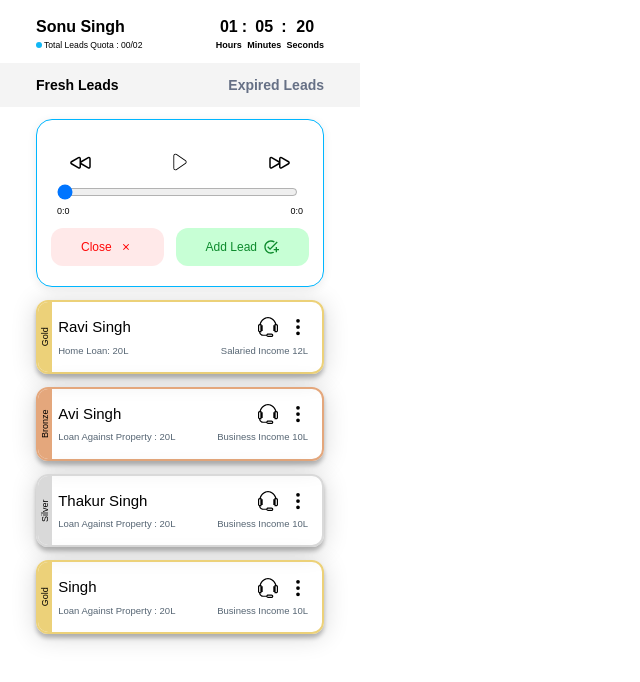
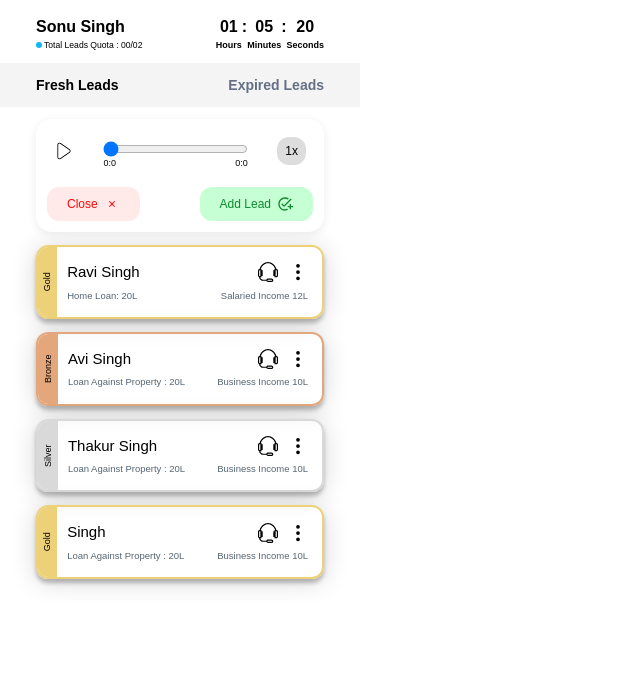
Before and after one commit to NikhilDangiAcademy/slack, a Next.js app: page / in a window 1280 px wide. Both pictures are taken after a click on the button 268 px from the left and 146 px from the top of the page. Shown: the top 682 px of the page, without its empty margins (0-640 px from the left). Built offline with nearby package versions, Linux system fonts and the light colour scheme.

Commit message:
audio change

```diff
--- a/src/app/component/AudioPlayer.tsx
+++ b/src/app/component/AudioPlayer.tsx
@@ -3,7 +3,6 @@ import { useRef, useState, useEffect } from "react";
 import { CiPlay1, CiPause1 } from "react-icons/ci";
 import { MdOutlineAddTask } from "react-icons/md";
 import { IoIosClose } from "react-icons/io";
-import { HiOutlineForward, HiOutlineBackward } from "react-icons/hi2";
 interface AudioProps {
   url: string;
   closeAudioPop: () => void;
@@ -13,6 +12,7 @@ const AudioPlayer: React.FC<AudioProps> = ({ url, closeAudioPop }) => {
   const [isPlaying, setIsPlaying] = useState<boolean>(false);
   const [currentTime, setCurrentTime] = useState<number>(0);
   const [duration, setDuration] = useState<number>(0);
+  const [speedTime, setSpeedTime] = useState<number>(1);
 
   useEffect(() => {
     setIsPlaying(false);
@@ -42,6 +42,16 @@ const AudioPlayer: React.FC<AudioProps> = ({ url, closeAudioPop }) => {
       };
     }
   }, []);
+
+  const handleSpeedChange = () => {
+    if (audioRef.current) {
+      audioRef.current.playbackRate = speedTime;
+    }
+  };
+
+  useEffect(() => {
+    handleSpeedChange();
+  }, [speedTime]);
 
   const play = () => {
     if (audioRef.current) {
@@ -81,16 +91,9 @@ const AudioPlayer: React.FC<AudioProps> = ({ url, closeAudioPop }) => {
   };
 
   return (
-    <div className="border-[#00B6FF] border-[0.5px] flex py-[20px] rounded-2xl flex-col relative p-[4px] bg-white shadow-custom-inset shadow-custom-lg shadow-custom-subtle">
-      <div className="flex justify-between mt-[10px]   px-[10%] ">
-        <button
-          onClick={() => {
-            if (audioRef.current)
-              audioRef.current.currentTime = audioRef.current.currentTime - 10;
-          }}
-        >
-          <HiOutlineBackward color="black" size={24} />
-        </button>
+    <div className="  flex   rounded-2xl flex-col relative p-[4px] bg-white shadow-custom-inset shadow-custom-lg shadow-custom-subtle">
+      <div className="flex flex-row justify-between mt-[10px] px-[5%]">
+        <div className="flex">
           {isPlaying ? (
             <button onClick={() => stop()}>
               <CiPause1 color="black" size={20} />
@@ -100,45 +103,50 @@ const AudioPlayer: React.FC<AudioProps> = ({ url, closeAudioPop }) => {
               <CiPlay1 color="black" size={20} />
             </button>
           )}
-        <button
-          onClick={() => {
-            if (audioRef.current)
-              audioRef.current.currentTime = audioRef.current.currentTime + 10;
-          }}
-        >
-          <HiOutlineForward color="black" size={24} />
-        </button>
         </div>
 
-      <div className="px-[16px] mt-[10px]">
+        <div className="px-[16px]  flex-col w-[70%] pt-[8px]">
           <input
             type="range"
-          className="flex w-[98%] "
+            className="flex  w-[100%] "
             min={0}
             max={duration}
             value={currentTime}
             onChange={handleSeekChange}
             step="0.1"
           />
-        <div className="flex justify-between mt-[5px]">
+          <div className="flex justify-between">
             <text className="text-black text-[9px] ">
               {Math.floor(currentTime / 60)}:{Math.floor(currentTime % 60)}
             </text>
             <text className="text-black text-[9px]">
-            {" "}
               {Math.floor(duration / 60)}:{Math.floor(duration % 60)}
             </text>
           </div>
         </div>
-      <div className="mt-[10px] px-[10px] flex justify-between">
+
+        <button
+          onClick={() => {
+            speedTime === 1 ? setSpeedTime(2) : setSpeedTime(1);
+          }}
+        >
+          <div className="bg-[#DDD] flex  self-center rounded-xl px-[8px] p-[5px]">
+            <text className="text-black text-center text-[12px]">
+              {speedTime}x
+            </text>
+          </div>
+        </button>
+      </div>
+
+      <div className="mt-[10px] p-[7px] flex justify-between">
         <button
           onClick={() => closeAudioPop()}
-          className="flex items-center  py-[10px] px-[30px] bg-[#FFE9E9] rounded-xl"
+          className="flex items-center  py-[8px] px-[20px] bg-[#FFE9E9] rounded-xl"
         >
           <text className="text-[#FF0707] text-[12px] pr-[6px]">Close</text>
           <IoIosClose color="#FF0707" size={16} />
         </button>
-        <button className=" flex items-center bg-[#C7FFD5] py-[10px] px-[30px] rounded-xl">
+        <button className=" flex items-center bg-[#C7FFD5] py-[8px] px-[20px] rounded-xl">
           <text className="text-[#0C8B2C] text-[12px]  pr-[6px]">Add Lead</text>
           <MdOutlineAddTask color="#0C8B2C" size={16} />
         </button>
--- a/src/app/page.tsx
+++ b/src/app/page.tsx
@@ -140,14 +140,14 @@ export default function Home() {
             className=" mt-[13px] rounded-xl overflow-hidden shadow-custom"
           >
             <div
-              className=" flex items-center mr-[6px] w-[5%] justify-center "
+              className=" flex items-center mr-[10px] w-[7%] justify-center "
               style={backgroundColor(val.category)}
             >
               <text className="text-black text-[9px]   -rotate-90 ">
                 {val.category}
               </text>
             </div>
-            <div className="flex flex-col py-[14px] pr-[14px] w-[95%] ">
+            <div className="flex flex-col py-[14px] pr-[14px] w-[93%] ">
               <div className="flex  justify-between  ">
                 <text className="text-black text-[15px] font-normal">
                   {val.name}
```
Lines whose indentation alone changed are shown as unchanged.
